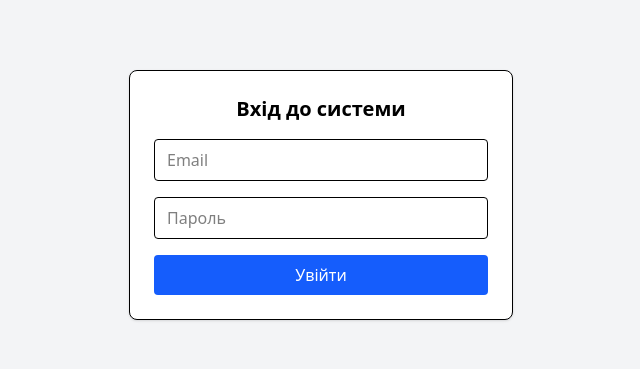
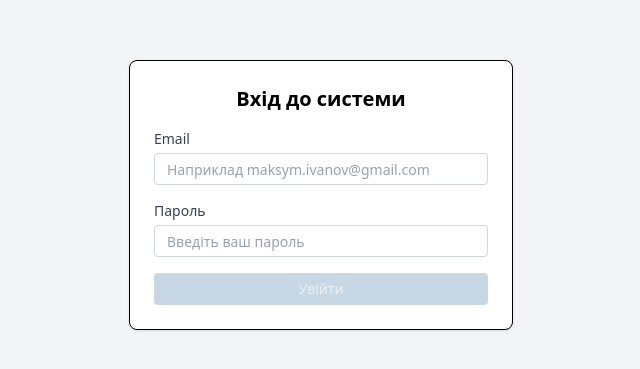
Before and after one commit to NotStancho/MediRepairTrack, a React (Vite) app in the folder frontend/: page /login in a window 1280 px wide. Shown: the part 205-574 px from the top of the page, without its empty margins (319-959 px from the left). Built offline with nearby package versions, Linux system fonts and the light colour scheme.

Commit message:
Added reusable form components and improved login form UX

```diff
--- a/frontend/src/pages/auth/LoginPage.tsx
+++ b/frontend/src/pages/auth/LoginPage.tsx
@@ -3,8 +3,15 @@ import { useNavigate } from 'react-router-dom';
 import { useAuth } from '../../context/AuthContext';
 import { getHomeRoute } from '../../utils/roleRedirect';
 
+import Input from '../../ui/Input';
+import InputField from '../../ui/InputField';
+import PasswordInput from '../../ui/PasswordInput';
+import Button from '../../ui/Button';
+
 export default function LoginPage() {
     const { signIn } = useAuth();
+    const [submitted, setSubmitted] = useState(false);
+
     const navigate = useNavigate();
 
     const [email, setEmail] = useState('');
@@ -12,11 +19,39 @@ export default function LoginPage() {
     const [error, setError] = useState<string | null>(null);
     const [loading, setLoading] = useState(false);
 
+    const isFormValid = email.trim() !== '' && password.trim() !== '';
+    const isButtonDisabled = loading || !isFormValid;
+
+    const emailError = submitted && !email ? 'Поле email є обовʼязковим' : undefined;
+    const passwordError = submitted && !password ? 'Поле пароль є обовʼязковим' : undefined;
+
+    const missingFields: string[] = [];
+
+    if (!email.trim()) missingFields.push('email');
+    if (!password.trim()) missingFields.push('пароль');
+
+    const showHint = missingFields.length > 0 && !submitted;
+
+    const hintText =
+        missingFields.length === 1
+            ? `Заповніть ${missingFields[0]}`
+            : `Заповніть: ${missingFields.join(', ')}`;
+
+
+    const handleEmailChange = (e: React.ChangeEvent<HTMLInputElement>) => {
+        setEmail(e.target.value);
+        if (error) setError(null);
+    };
+
+    const handlePasswordChange = (e: React.ChangeEvent<HTMLInputElement>) => {
+        setPassword(e.target.value);
+        if (error) setError(null);
+    };
+
     const handleLogin = async () => {
-        if (!email || !password) {
-            setError('Введіть email та пароль');
-            return;
-        }
+        setSubmitted(true);
+
+        if (!isFormValid) return;
 
         try {
             setLoading(true);
@@ -44,28 +79,53 @@ export default function LoginPage() {
                     </div>
                 )}
 
-                <input
-                    className="w-full px-3 py-2 border rounded focus:outline-none focus:ring focus:ring-blue-300"
-                    placeholder="Email"
+                <InputField label="Email" required showRequired={submitted && !email} error={emailError}>
+                    <Input
+                        type="email"
+                        placeholder="Наприклад maksym.ivanov@gmail.com"
                         value={email}
-                    onChange={e => setEmail(e.target.value)}
+                        onChange={handleEmailChange}
+                        invalid={submitted && !email}
                     />
+                </InputField>
 
-                <input
-                    type="password"
-                    className="w-full px-3 py-2 border rounded focus:outline-none focus:ring focus:ring-blue-300"
-                    placeholder="Пароль"
+                <InputField label="Пароль" required showRequired={submitted && !password} error={passwordError}>
+                    <PasswordInput
                         value={password}
-                    onChange={e => setPassword(e.target.value)}
+                        onChange={handlePasswordChange}
+                        invalid={submitted && !password}
+                        placeholder="Введіть ваш пароль"
                     />
+                </InputField>
 
-                <button
-                    className="w-full py-2 bg-blue-600 text-white rounded hover:bg-blue-700 transition disabled:opacity-50"
-                    disabled={loading}
+                <div className="relative group">
+                    <Button
+                        variant="default"
+                        disabled={isButtonDisabled}
                         onClick={handleLogin}
+                        className="w-full"
                     >
                         {loading ? 'Вхід...' : 'Увійти'}
-                </button>
+                    </Button>
+
+                    {showHint && (
+                        <div
+                            className="
+                                pointer-events-none
+                                absolute -top-8 left-1/2 -translate-x-1/2
+                                whitespace-nowrap
+                                rounded bg-gray-800 px-2 py-1
+                                text-xs text-white
+                                opacity-0
+                                transition
+                                group-hover:opacity-100
+                            "
+                        >
+                            {hintText}
+                        </div>
+                    )}
+                </div>
+
             </div>
         </div>
     );
--- /dev/null
+++ b/frontend/src/ui/Button.tsx
@@ -0,0 +1,50 @@
+import * as React from 'react';
+
+type Variant = 'default' | 'primary' | 'secondary';
+
+interface Props extends React.ButtonHTMLAttributes<HTMLButtonElement> {
+    variant?: Variant;
+}
+
+export default function Button({variant = 'default', disabled, className = '', children, ...props}: Props) {
+    const base = `
+        inline-flex items-center justify-center
+        px-3 h-8
+        text-sm font-medium
+        rounded
+        transition-colors
+        focus:outline-none
+    `;
+
+    const variants: Record<Variant, string> = {
+        default: `
+            bg-[#78A5C2] text-white
+            hover:bg-white hover:text-[#78A5C2] hover:border hover:border-[#78A5C2]
+            disabled:bg-[#C7D8E4] disabled:text-white/60
+        `,
+        primary: `
+            bg-[#009A31] text-white font-bold
+            hover:bg-[#007A27]
+            disabled:bg-[#B7E2C6] disabled:text-white/60
+        `,
+        secondary: `
+            border border-black text-black
+            hover:border-gray-700 hover:text-gray-700
+            disabled:border-gray-300 disabled:text-gray-400
+        `,
+    };
+
+    return (
+        <button
+            {...props}
+            disabled={disabled}
+            className={`
+                ${base}
+                ${variants[variant]}
+                ${className}
+            `}
+        >
+            {children}
+        </button>
+    );
+}
--- /dev/null
+++ b/frontend/src/ui/Input.tsx
@@ -0,0 +1,38 @@
+import {forwardRef} from 'react';
+import * as React from "react";
+
+interface Props extends React.InputHTMLAttributes<HTMLInputElement> {
+    invalid?: boolean;
+}
+
+const Input = forwardRef<HTMLInputElement, Props>(
+    ({ className = '', invalid, ...props }, ref) => {
+        return (
+            <input
+                ref={ref}
+                {...props}
+                className={`
+                  w-full h-8 px-3 text-sm
+                  border rounded
+                  outline-none
+                  transition
+
+                  placeholder:text-gray-400
+                  placeholder:font-normal
+
+                  ${invalid
+                            ? 'border-red-500 focus:ring-2 focus:ring-red-200'
+                            : 'border-gray-300 focus:ring-2 focus:ring-blue-200 focus:border-blue-400'}
+
+                  ${props.disabled
+                            ? 'bg-gray-100 cursor-not-allowed placeholder:text-gray-300'
+                            : 'bg-white'}
+
+                  ${className}
+                `}
+            />
+        );
+    }
+);
+
+export default Input;
--- /dev/null
+++ b/frontend/src/ui/InputField.tsx
@@ -0,0 +1,37 @@
+import * as React from "react";
+
+interface Props {
+    label: string;
+    required?: boolean;
+    showRequired?: boolean;
+    error?: string;
+    helperText?: string;
+    children?: React.ReactNode;
+}
+
+export default function InputField({label, required, showRequired, error, helperText, children }: Props) {
+    return (
+        <div className="flex flex-col gap-1">
+            <label className="text-sm text-gray-700">
+                {label}
+                {required && showRequired && (
+                    <span className="text-red-500 ml-1">*</span>
+                )}
+            </label>
+
+            {error && (
+                <div className="text-xs text-red-600">
+                    {error}
+                </div>
+            )}
+
+            {children}
+
+            {!error && helperText && (
+                <div className="text-xs text-gray-500">
+                    {helperText}
+                </div>
+            )}
+        </div>
+    );
+}
--- /dev/null
+++ b/frontend/src/ui/PasswordInput.tsx
@@ -0,0 +1,43 @@
+import { useState } from 'react';
+import { FiEye, FiEyeOff } from 'react-icons/fi';
+import Input from './Input';
+import * as React from "react";
+
+interface Props {
+    value: string;
+    onChange: (e: React.ChangeEvent<HTMLInputElement>) => void;
+    invalid?: boolean;
+    placeholder?: string;
+}
+
+export default function PasswordInput({value, onChange, invalid, placeholder }: Props) {
+    const [visible, setVisible] = useState(false);
+
+    return (
+        <div className="relative">
+            <Input
+                type={visible ? 'text' : 'password'}
+                value={value}
+                onChange={onChange}
+                invalid={invalid}
+                placeholder={placeholder}
+                className={value ? 'pr-10' : undefined}
+            />
+
+            {value && (
+                <button
+                    type="button"
+                    onClick={() => setVisible(v => !v)}
+                    className="
+                        absolute right-2 top-1/2 -translate-y-1/2
+                        text-gray-400 hover:text-gray-600
+                        transition-colors
+                        "
+                    tabIndex={-1}
+                >
+                    {visible ? <FiEye size={18} /> : <FiEyeOff size={18} />}
+                </button>
+            )}
+        </div>
+    );
+}
```
Lines whose indentation alone changed are shown as unchanged.
